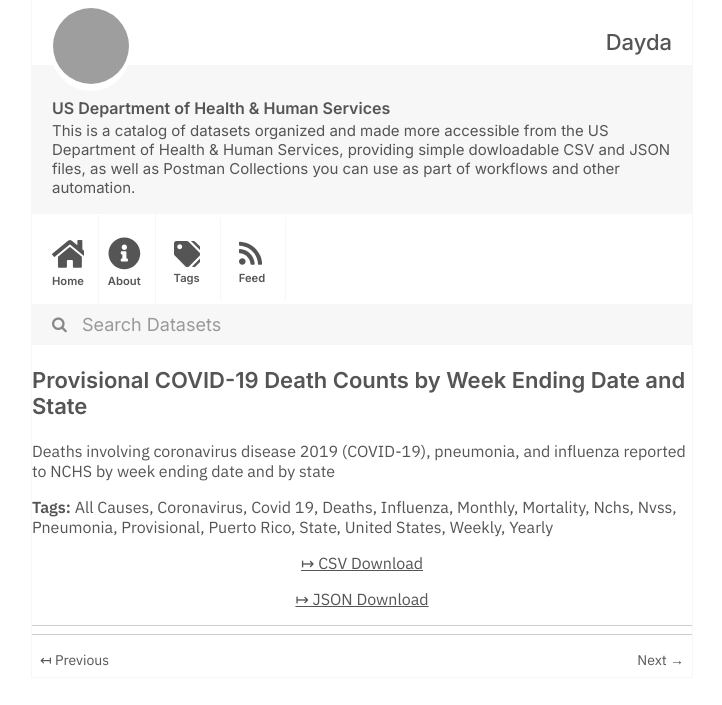
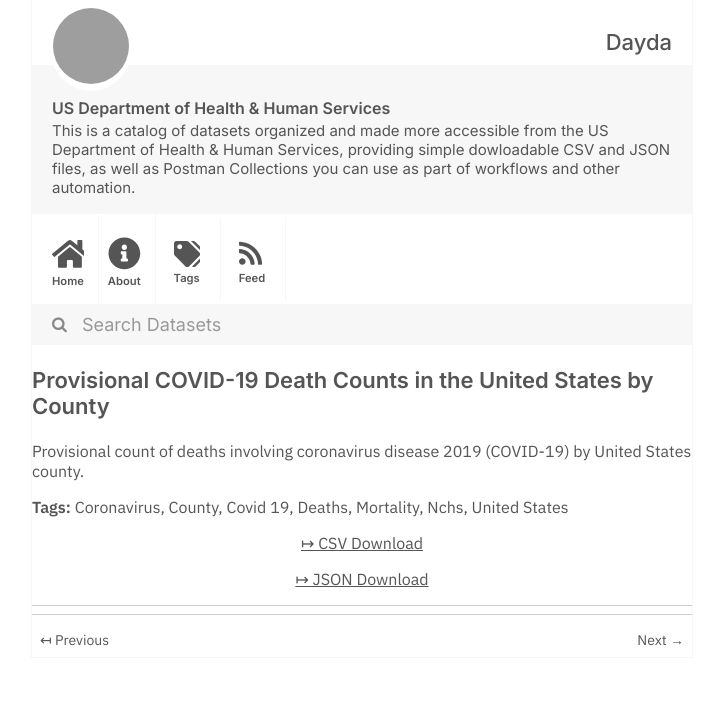
Before and after one commit to dayda-entities/us-department-of-health-and-human-services, a Jekyll site: the page built from _posts/2020-11-10-provisional-covid-19-death-cou.md, in a window 1280 px wide, cut to the strip 0-705 px from the top of the page. Shown: the whole strip, without its empty margins (278-1000 px from the left). Built offline with Jekyll 4.4.1, drawn with Linux system fonts in a browser that asks for light colours; grey boxes are pictures that could not be loaded.

```diff
--- a/_posts/2020-11-10-provisional-covid-19-death-cou.md
+++ b/_posts/2020-11-10-provisional-covid-19-death-cou.md
@@ -1,31 +1,22 @@
 ---
-title: Provisional COVID-19 Death Counts by Week Ending Date and State
-created: '2020-11-10T16:16:28.142966'
-modified: '2021-05-08T21:08:11.094943'
+title: Provisional COVID-19 Death Counts in the United States by County
+created: '2020-11-10T16:16:37.691504'
+modified: '2021-01-11T22:27:46.011916'
 state: active
 type: dataset
 tags:
-  - All Causes
   - Coronavirus
+  - County
   - Covid 19
   - Deaths
-  - Influenza
-  - Monthly
   - Mortality
   - Nchs
-  - Nvss
-  - Pneumonia
-  - Provisional
-  - Puerto Rico
-  - State
   - United States
-  - Weekly
-  - Yearly
 groups:
   - Older Adults Health Data Collection
-csv_url: 'https://data.cdc.gov/api/views/r8kw-7aab/rows.csv?accessType=DOWNLOAD'
-json_url: 'https://data.cdc.gov/api/views/r8kw-7aab/rows.json?accessType=DOWNLOAD'
+csv_url: 'https://data.cdc.gov/api/views/kn79-hsxy/rows.csv?accessType=DOWNLOAD'
+json_url: 'https://data.cdc.gov/api/views/kn79-hsxy/rows.json?accessType=DOWNLOAD'
 layout: post
 
 ---
-Deaths involving coronavirus disease 2019 (COVID-19), pneumonia, and influenza reported to NCHS by week ending date and by state
+<p>Provisional count of deaths involving coronavirus disease 2019 (COVID-19) by United States county.</p>
```
